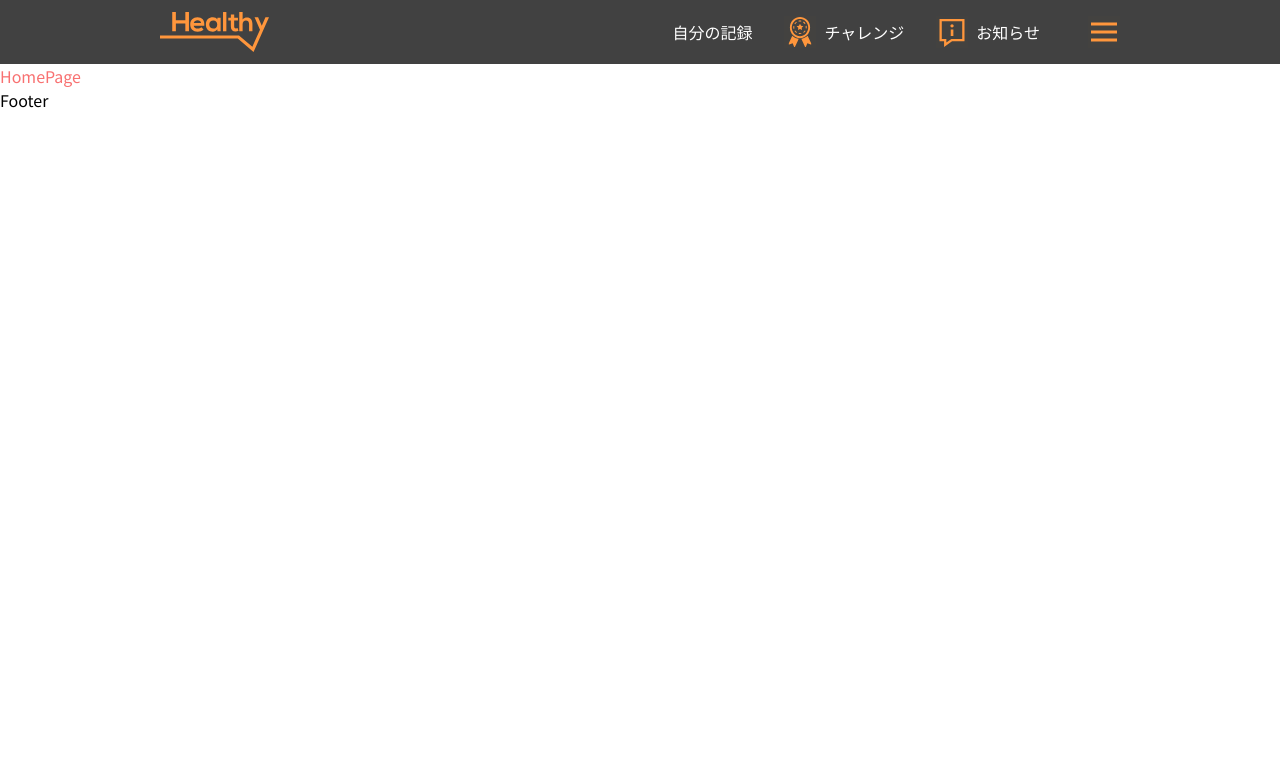
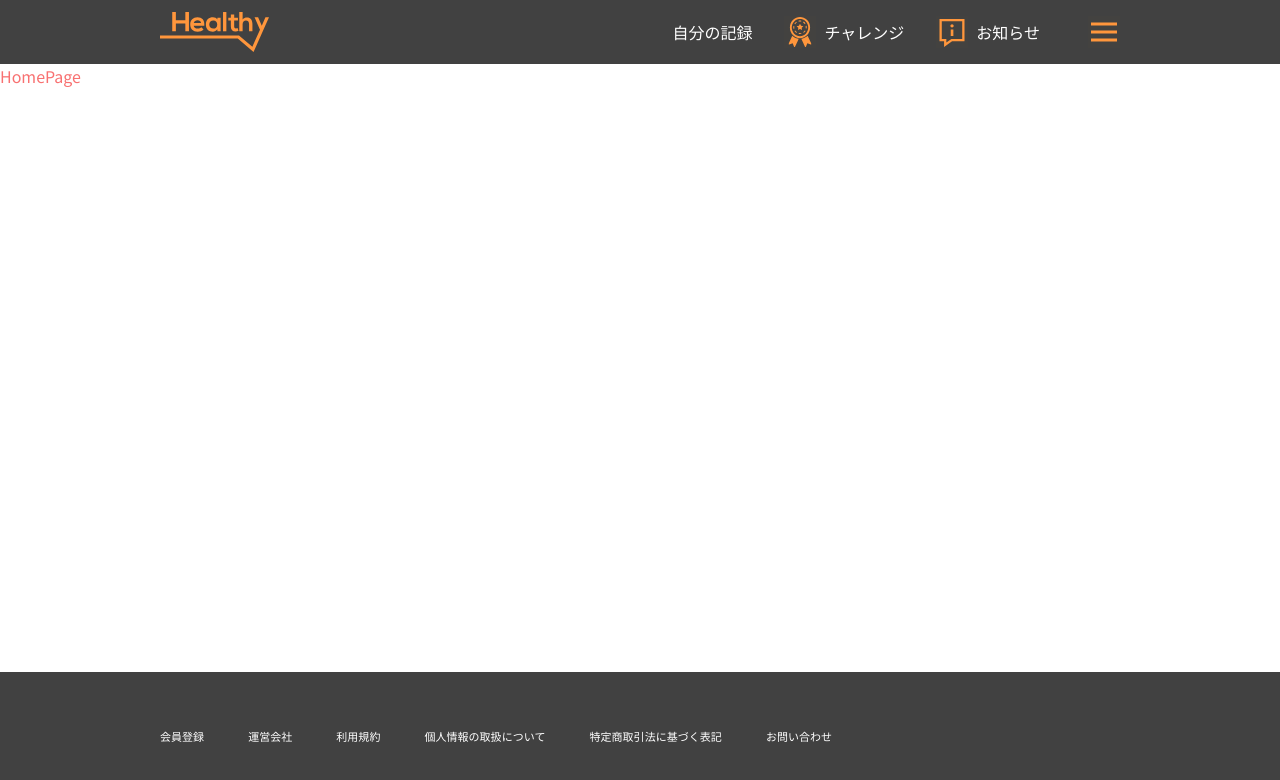
Before and after one commit to NguyenChiTrung1310/NguyenChiTrung_Test_20230116, a React (Create React App) app in the folder frontend/: page / in a window 1280 px wide. Shown: the top 780 px of the page. Built offline with nearby package versions, Linux system fonts and the light colour scheme; some icons are missing.

Commit message:
Create footer

```diff
--- a/frontend/src/components/footer/index.tsx
+++ b/frontend/src/components/footer/index.tsx
@@ -1,7 +1,46 @@
 import React from 'react';
 
+const menuFooter = [
+  {
+    path: '/',
+    name: '会員登録',
+  },
+  {
+    path: '/',
+    name: '運営会社',
+  },
+  {
+    path: '/',
+    name: '利用規約',
+  },
+  {
+    path: '/',
+    name: '個人情報の取扱について',
+  },
+  {
+    path: '/',
+    name: '特定商取引法に基づく表記',
+  },
+  {
+    path: '/',
+    name: 'お問い合わせ',
+  },
+];
+
 const Footer = () => {
-  return <div>Footer</div>;
+  return (
+    <footer className='w-full h-auto bg-dark-500 fixed bottom-0'>
+      <ul className='container-xl w-full h-32 flex items-center gap-11 text-white'>
+        {menuFooter.map((menu) => (
+          <li key={menu.name}>
+            <p className='text-[11px] leading-4 tracking-[0.033px]'>
+              {menu.name}
+            </p>
+          </li>
+        ))}
+      </ul>
+    </footer>
+  );
 };
 
 export default Footer;
```
